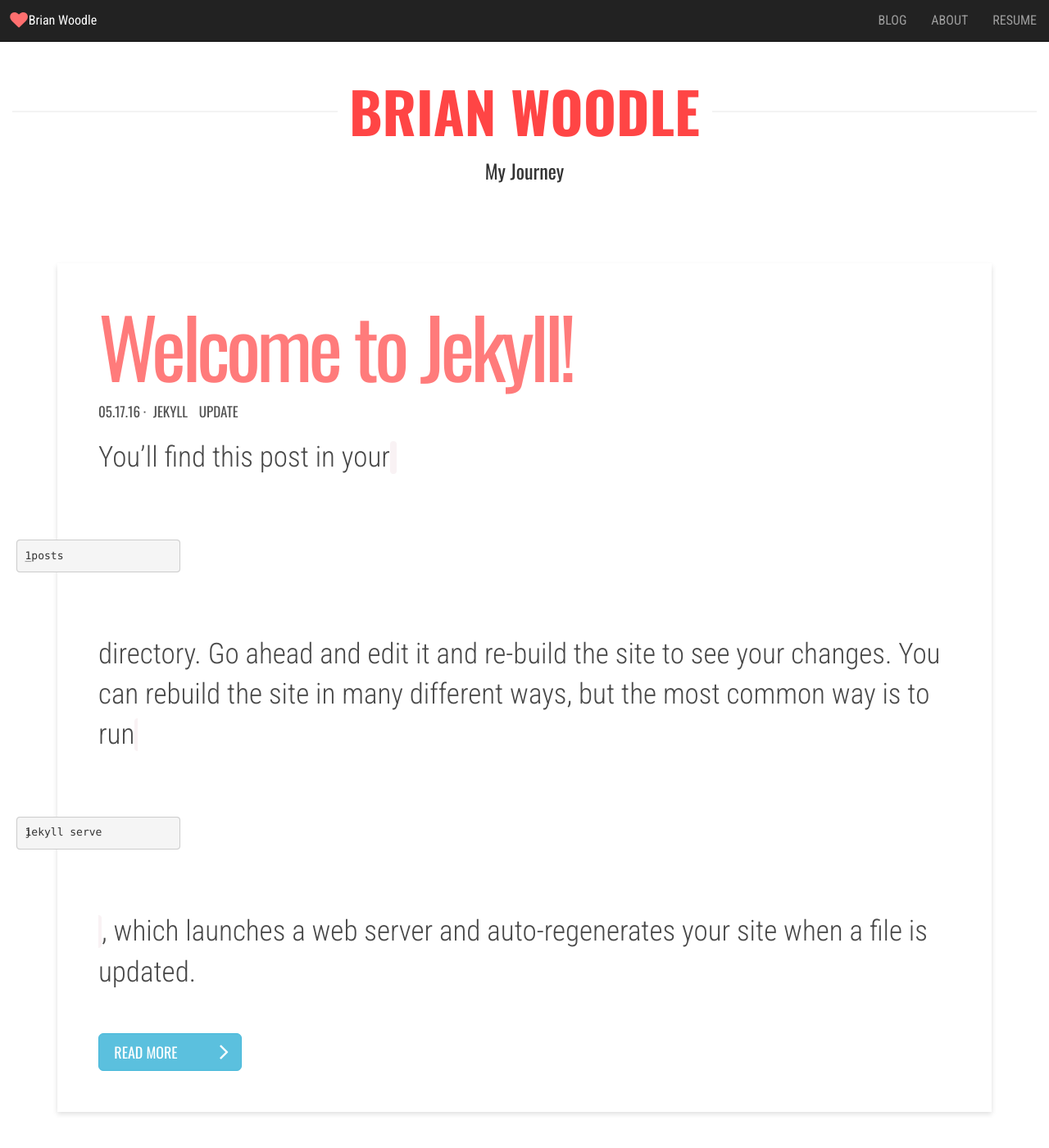
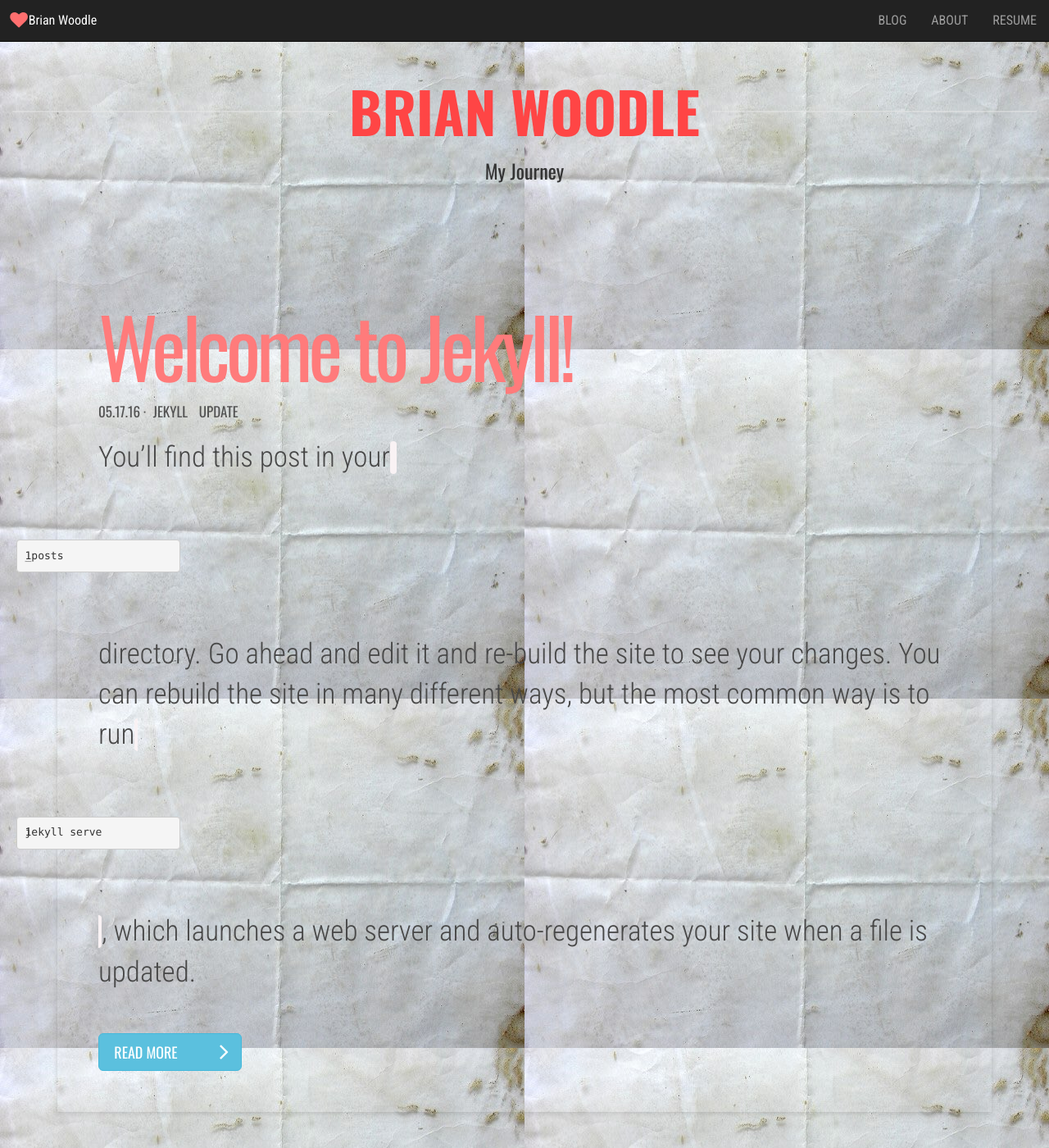
Before and after one commit to bmwoodle/Bmwoodle.github.io_old, a Jekyll site: the page built from index.html, in a window 1280 px wide and 1400 px high. Shown: the whole window at 82% size. Built offline with Jekyll 4.4.1, drawn with Linux system fonts in a browser that asks for light colours; nearby versions of some CDN libraries; the list of posts is cut into pages by our own code.

Commit message:
background texture

```diff
--- a/css/style.scss
+++ b/css/style.scss
@@ -4,23 +4,31 @@
 @import '../_sass/syntax-highlighting';
 
 
+
 $scotch-primary: rgb(255, 69, 69);
 $scotch-secondary: #FF7B7B;
+
 
 %oswald { font-family: 'Oswald', sans-serif; }
 %roboto { font-family: 'Roboto Condensed', sans-serif; }
 
 
+
 body {
     @extend %roboto;
+
     font-size: 18px;
     line-height: 30px;
     padding-top: 51px;
     -webkit-font-smoothing: antialiased;
+    background-image: url(http://bmwoodle.github.io/img/paper.jpg);
+
 }
+
 p {
     margin-bottom: 30px;
 }
+
 section, header, footer, main, article, nav, aside { position: relative; }
 a {
     outline: none !important;
@@ -28,51 +36,69 @@ a {
     transition: all 225ms ease;
     color: $scotch-secondary;
 
+
     &:hover { color: #6165FF; }
 }
+
 .btn {
     text-transform: uppercase;
     font-weight: 400;
     @extend %oswald;
+
 }
+
 h1, h2, h3, h4, h5, h6 { @extend %oswald; }
 ::selection {
     background: #086AFF;
+
     color: #fff;
+
 }
+
 nav.navbar {
     margin: 0;
+
 
     a {
         text-transform: uppercase;
         font-size: 16px;
     }
 
+
     .navbar-brand {
         text-transform: none;
+
 
         i {
             transition: inherit;
             color: $scotch-primary;
+
             transform: scale(1);
         }
+
 
         &:hover i {
             color: rgb(255, 111, 111);
             transform: scale(1.35);
         }
+
     }
+
 }
+
 .title-group {
     text-align: center;
     padding: 0 15px;
     margin: 50px 0 100px;
 
+
     p {
         max-width: 800px;
         margin: 25px auto 0;
     }
+
 }
+
 h1.special {
     position: relative;
     text-align: center;
@@ -80,10 +106,12 @@ h1.special {
     margin: 0;
     text-transform: uppercase;
     @extend %oswald;
+
     font-size: 69px;
     line-height: 69px;
     font-weight: 700;
     color: $scotch-primary;
+
 
     span {
         display: inline-block;
@@ -91,28 +119,36 @@ h1.special {
         padding: 0 15px;
         max-width: 1000px;
 
+
         &:before, &:after {
             content: '';
+
             position: absolute;
             display: block;
             height: 1px;
             background: #e8e8e8;
+
             width: 99999999px;
             top: 50%;
             transform: translateY(-50%);
         }
 
+
         &:before { left: 100%; }
         &:after { right: 100%; }
     }
+
 }
+
 
 .tile {
     position: relative;
     box-shadow: 0 0.15em 0.35em 0 rgba(0, 0, 0, 0.135);
     margin-bottom: 125px;
 
+
     .inner-guts { padding: 50px; }
+
 
     h2 {
         margin: 0;
@@ -122,6 +158,7 @@ h1.special {
         line-height: 100px;
     }
 
+
     .featurette {
         position: relative;
         display: block;
@@ -130,6 +167,7 @@ h1.special {
         width: 100%;
         height: 550px;
         background-color: #e8e8e8;
+
 
         .img {
             background-size: cover;
@@ -144,6 +182,7 @@ h1.special {
             transition: all 225ms ease;
             transform: scale(1);
 
+
             &:before {
                 position: absolute;
                 top: 0;
@@ -152,11 +191,15 @@ h1.special {
                 height: 100%;
                 display: block;
                 content: '';
+
                 background: #000;
+
                 opacity: 0.4;
                 transition: all 225ms ease;
             }
+
         }
+
 
         iframe {
             position: absolute;
@@ -167,16 +210,22 @@ h1.special {
             height: 100%;
         }
 
+
         &:hover {
             .img {
                 transform: scale(1.2);
 
+
                 &:before {
                     opacity: 0.2;
                 }
+
             }
+
         }
+
     }
+
 
     .excerpt {
         font-size: 35px;
@@ -184,10 +233,13 @@ h1.special {
         line-height: 49px;
         color: #484848;
 
+
         p {
             margin: 0;
         }
+
     }
+
 
     .tags {
         position: absolute;
@@ -195,14 +247,18 @@ h1.special {
         top: 100%;
         margin-top: 15px;
 
+
         span {
             padding: 1px 5px;
             font-size: 12px;
             line-height: 1.5;
             text-transform: uppercase;
             @extend %oswald;
+
         }
+
     }
+
 
     .read-more {
         margin-top: 50px;
@@ -210,6 +266,7 @@ h1.special {
         max-width: 175px;
         position: relative;
         padding-right: 75px;
+
 
         i {
             position: absolute;
@@ -219,32 +276,42 @@ h1.special {
             font-size: 31px;
             line-height: 100%;
         }
+
     }
+
 }
+
 
 aside {
     font-size: 17px;
     color: #525252;
+
     margin: 16px 0;
     @extend %oswald;
+
 
     span {
         text-transform: uppercase;
         margin: 0 5px;
     }
+
 }
+
 
 .site-footer {
     margin-top: 200px;
 }
 
+
 .pagination-wrap {
     text-align: center;
 }
 
+
 .topper {
     height: 500px;
     position: relative;
+
 
     .img {
         position: absolute;
@@ -258,6 +325,7 @@ aside {
         background-position: 50%;
     }
 
+
     iframe {
         position: absolute;
         top: 0;
@@ -266,11 +334,14 @@ aside {
         height: 100%;
         display: block;
     }
+
 }
+
 
 pre {
     margin: 75px -100px;
 }
+
 
 
 @media only screen and (max-width : 991px) {
@@ -278,7 +349,9 @@ pre {
         margin-left: 0;
         margin-right: 0;
     }
+
 }
+
 
 @media only screen and (max-width : 480px) {
     .tile .featurette, .topper {
@@ -286,17 +359,21 @@ pre {
     }
 
     h1.special,
+
     .tile h2 {
         font-size: 40px;
         line-height: 44px;
     }
 
+
     .tile .inner-guts {
         padding: 15px 25px;
     }
+
 
     .tile .excerpt {
         font-size: 22px;
         line-height: 35px;
     }
+
 }
```
Also changed, not shown: 2 other files.
